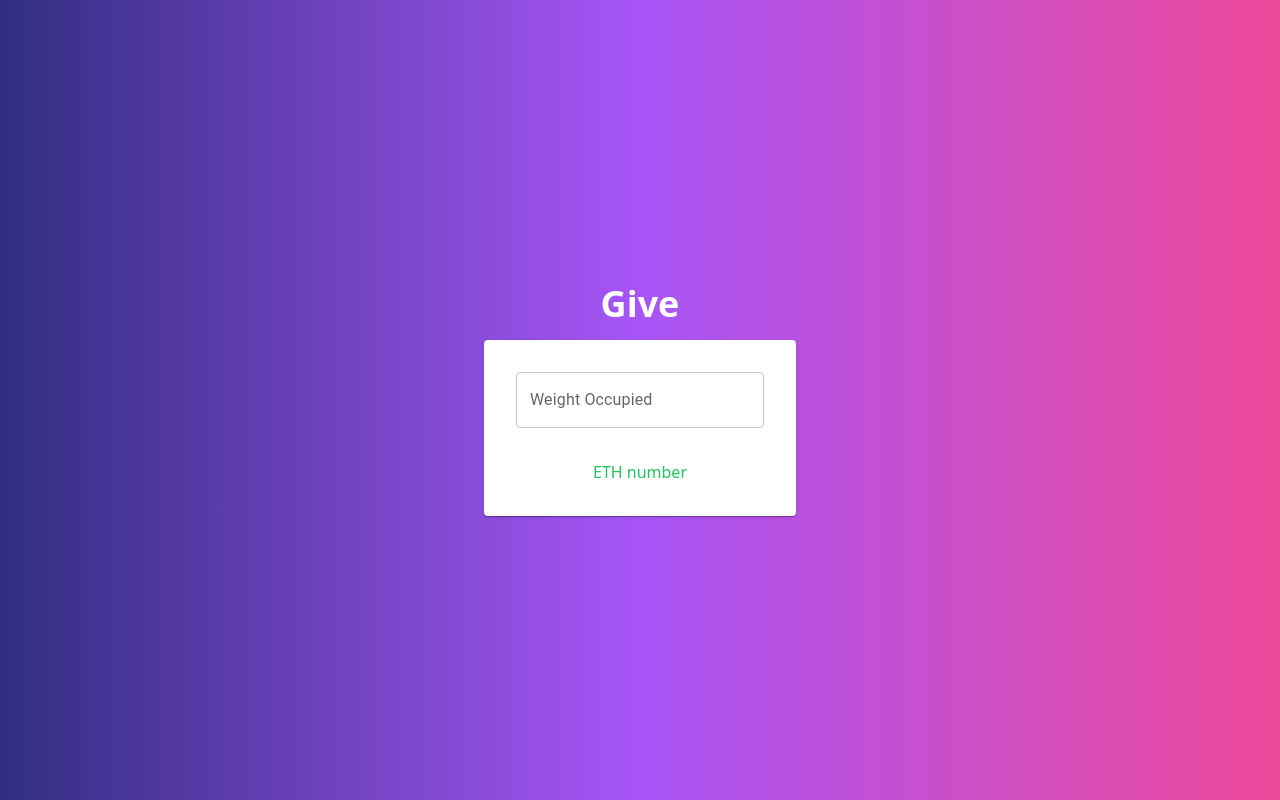
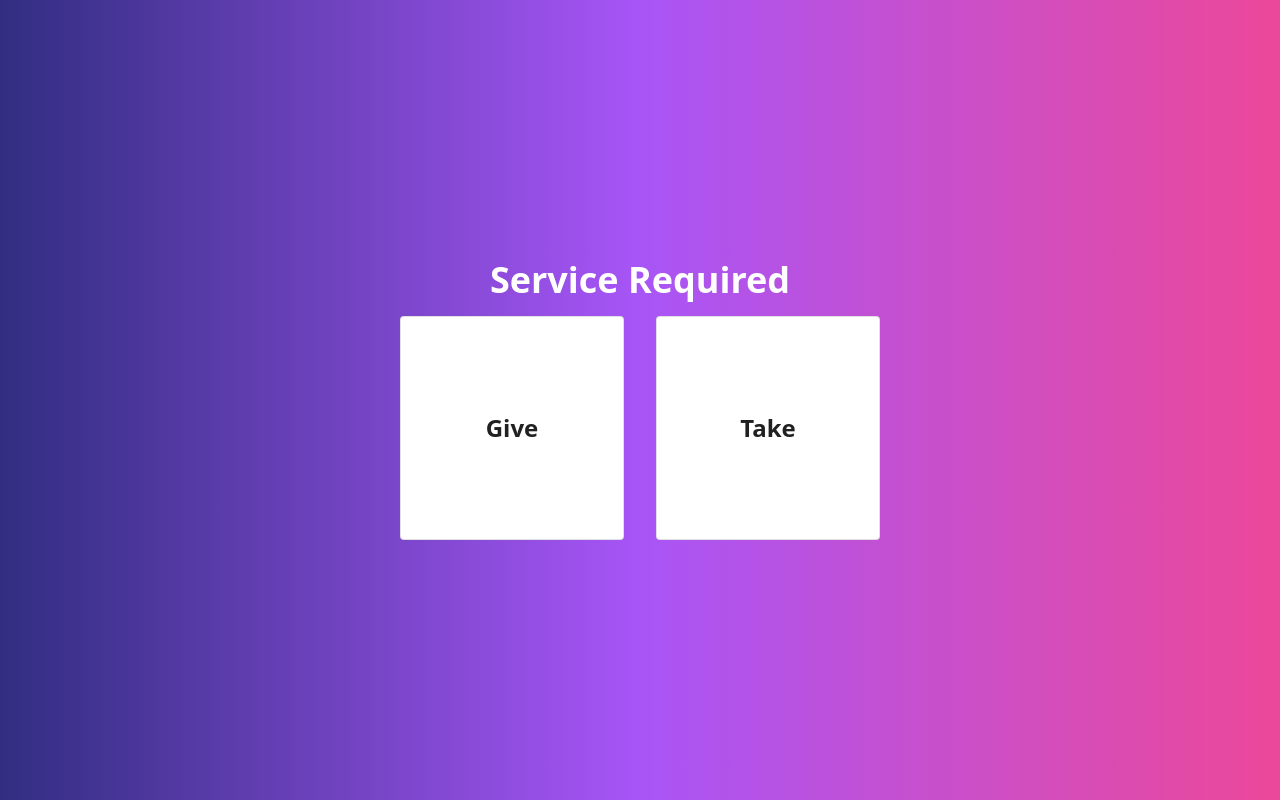
Before and after one commit to mynamasp/flygon-hack-day-bangalore, a Next.js app: page /services in a window 1280 px wide. Built offline with nearby package versions, Linux system fonts and the light colour scheme.

Commit message:
give and take page

```diff
--- a/pages/services.tsx
+++ b/pages/services.tsx
@@ -1,10 +1,12 @@
 import React, { useState } from 'react'
 import Paper from '@mui/material/Paper';
 import TextField from '@mui/material/TextField';
+import Button from '@mui/material/Button';
+import ChevronLeftOutlinedIcon from '@mui/icons-material/ChevronLeftOutlined';
 
 function services() {
 
-    const [service, setService] = useState('give')
+    const [service, setService] = useState('')
 
     return (
         <div className="w-full h-screen flex flex-col justify-center items-center gap-4">
@@ -22,15 +24,45 @@ function services() {
                         </div>
                     </>
                 : service === "give" ?
-                <div>
-                    <h1 className="text-4xl text-center font-semibold text-white">Give</h1>
-                        <Paper className="flex p-8 flex-col gap-8 mt-4">
-                                <TextField id="outlined-basic" label="Weight Occupied" variant="outlined" />
-                                <h1 className="text-center text-green-500">ETH number</h1>
-                        </Paper>
+                <div className="w-1/2">
+                    <div className="flex items-center">
+                        <ChevronLeftOutlinedIcon onClick={() => setService("")} fontSize="large" className="cursor-pointer text-white mr-4 mt-1"/>
+                        <h1 className="text-4xl text-center font-semibold text-white">Give</h1>
+                    </div>
+                    <Paper className="flex p-8 flex-col gap-8 mt-4">
+                            <TextField id="outlined-basic" label="Weight Occupied" variant="outlined" />
+                            <Button variant="text"><h1 className="text-center text-green-500">Recieve 14 MATIC</h1></Button>
+                    </Paper>
                 </div>
                 :
-                <div></div>
+                <div className="w-1/2">
+                    <div className="flex items-center">
+                        <ChevronLeftOutlinedIcon onClick={() => setService("")} fontSize="large" className="cursor-pointer text-white mr-4 mt-1"/>
+                        <h1 className="text-4xl text-center font-semibold text-white">Take</h1>
+                    </div>
+                    <div className="max-h-[40rem] overflow-y-scroll">
+                        <Paper className="flex p-8 justify-between mt-4 cursor-pointer">
+                            <h1 className="text-xl font-semibold">6Kg</h1>
+                            <h1 className="text-xl text-red-500">14 MATIC</h1>
+                            <Button variant="text" className="text-green-500">Accept</Button>
+                        </Paper>
+                        <Paper className="flex p-8 justify-between mt-4 cursor-pointer">
+                            <h1 className="text-xl font-semibold">6Kg</h1>
+                            <h1 className="text-xl text-red-500">14 MATIC</h1>
+                            <Button variant="text" className="text-green-500">Accept</Button>
+                        </Paper>
+                        <Paper className="flex p-8 justify-between mt-4 cursor-pointer">
+                            <h1 className="text-xl font-semibold">6Kg</h1>
+                            <h1 className="text-xl text-red-500">14 MATIC</h1>
+                            <Button variant="text" className="text-green-500">Accept</Button>
+                        </Paper>
+                        <Paper className="flex p-8 justify-between mt-4 cursor-pointer">
+                            <h1 className="text-xl font-semibold">6Kg</h1>
+                            <h1 className="text-xl text-red-500">14 MATIC</h1>
+                            <Button variant="text" className="text-green-500">Accept</Button>
+                        </Paper>
+                    </div>
+                </div>
             }
         </div>
     )
```
